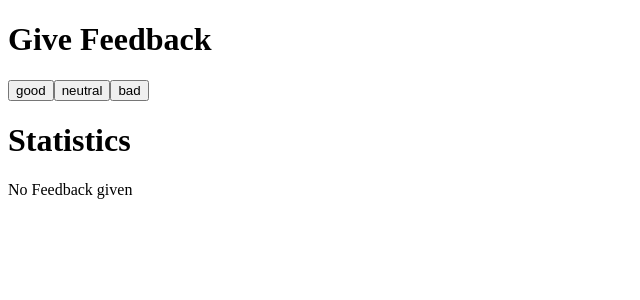
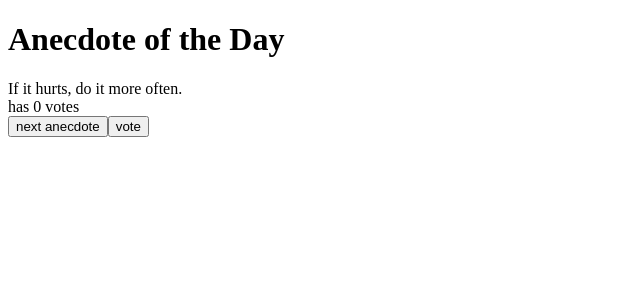
Before and after one commit to NicolaijScheu/fullstackOpen0, a React (Vite) app in the folder part1/: page / in a window 1280 px wide. Shown: the top 300 px of the page, without its empty margins (0-640 px from the left). Built offline with nearby package versions, Linux system fonts and the light colour scheme.

Commit message:
adds anecdotes step 3, implemented anecdote component, findding the highest voted anecdote index, conditionally rendering most voted anecdote if votes are cast

```diff
--- a/part1/src/App.jsx
+++ b/part1/src/App.jsx
@@ -1,82 +1,76 @@
 import { useState } from "react"
 
-const Button = ({ text, onClick }) => <button onClick={onClick}>{text}</button>
-
-const Feedback = ({ header, setters, values }) => {
+const Anecdote = ({ header, text, votes }) => {
   return (
     <>
       <h1>{header}</h1>
-      <Button text="good" onClick={() => setters[0](values[0] + 1)} />
-      <Button text="neutral" onClick={() => setters[1](values[1] + 1)} />
-      <Button text="bad" onClick={() => setters[2](values[2] + 1)} />
+      <div>{text}</div>
+      <div>has {votes} votes</div>
     </>
+  )
 
-  )
-}
 
-const Statistics = ({ good, neutral, bad }) => {
-  const sum = good + bad + neutral
-  const average = (good * 1 + bad * -1) / sum
-  const positive = good * 100 / sum
-
-  return (
-    <>
-      <h1>Statistics</h1>
-      {sum > 0 ?
-        <table>
-          <tbody>
-            <tr>
-              <td>Good:</td>
-              <td>{good}</td>
-            </tr>
-
-            <tr>
-              <td>Neutral:</td>
-              <td>{neutral}</td>
-            </tr>
-
-            <tr>
-              <td>Bad:</td>
-              <td>{bad}</td>
-            </tr>
-
-            <tr>
-              <td>All:</td>
-              <td>{sum}</td>
-            </tr>
-
-            <tr>
-              <td>Average: </td>
-              <td>{average.toFixed(2)}</td>
-            </tr>
-
-            <tr>
-              <td>Positive: </td>
-              <td>{positive.toFixed(2) + "%"}</td>
-            </tr>
-          </tbody>
-        </table>
-        :
-        <p>No Feedback given</p>
-      }
-
-    </>
-
-  )
 }
 
 const App = () => {
-  const [countGood, setCountGood] = useState(0)
-  const [countNeutral, setCountNeutral] = useState(0)
-  const [countBad, setCountBad] = useState(0)
-  const header = "Give Feedback"
+  const anecdotes = [
+    'If it hurts, do it more often.',
+    'Adding manpower to a late software project makes it later!',
+    'The first 90 percent of the code accounts for the first 90 percent of the development time...The remaining 10 percent of the code accounts for the other 90 percent of the development time.',
+    'Any fool can write code that a computer can understand. Good programmers write code that humans can understand.',
+    'Premature optimization is the root of all evil.',
+    'Debugging is twice as hard as writing the code in the first place. Therefore, if you write the code as cleverly as possible, you are, by definition, not smart enough to debug it.',
+    'Programming without an extremely heavy use of console.log is same as if a doctor would refuse to use x-rays or blood tests when diagnosing patients.',
+    'The only way to go fast, is to go well.'
+  ]
 
+  const [selected, setSelected] = useState(0)
+  const [votes, setVotes] = useState({ 0: 0, 1: 0, 2: 0, 3: 0, 4: 0, 5: 0, 6: 0, 7: 0 })
+
+  const findMostVotedAnecdote = () => {
+    let highestVoteCount = 0
+    let highestVoteIndex = 0
+    let foundHigher = 0
+
+    Object.entries(votes).forEach((voteArray) => {
+      console.log("current Array", voteArray);
+
+      if (voteArray[1] > highestVoteCount) {
+        highestVoteCount = voteArray[1]
+        highestVoteIndex = voteArray[0]
+        foundHigher++
+      }
+    })
+
+    const result = foundHigher > 0 ? highestVoteIndex : -1
+    console.log("result", result);
+    return result
+  }
+
+  const mostVotesIndex = findMostVotedAnecdote()
+
+  const getRandomInt = (max) => {
+    return Math.floor(Math.random() * max);
+  }
+
+  const selectNextRandomAnecdote = () => {
+    const randomInt = getRandomInt(anecdotes.length)
+    setSelected(randomInt)
+  }
+
+  const voteCurrentAnecdote = (selected) => {
+    const copy = { ...votes }
+    copy[selected] += 1
+
+    setVotes(copy)
+  }
 
   return (
     <div>
-      <Feedback header={header} setters={[setCountGood, setCountNeutral, setCountBad]} values={[countGood, countNeutral, countBad]} />
-      <Statistics good={countGood} neutral={countNeutral} bad={countBad} />
-
+      <Anecdote header="Anecdote of the Day" text={anecdotes[selected]} votes={votes[selected]} />
+      <button onClick={selectNextRandomAnecdote}>next anecdote</button>
+      <button onClick={() => voteCurrentAnecdote(selected)}>vote</button>
+      {mostVotesIndex != -1 ? <Anecdote header="Anecdote with most votes" text={anecdotes[mostVotesIndex]} votes={votes[mostVotesIndex]} /> : ""}
     </div>
   )
 }
```
